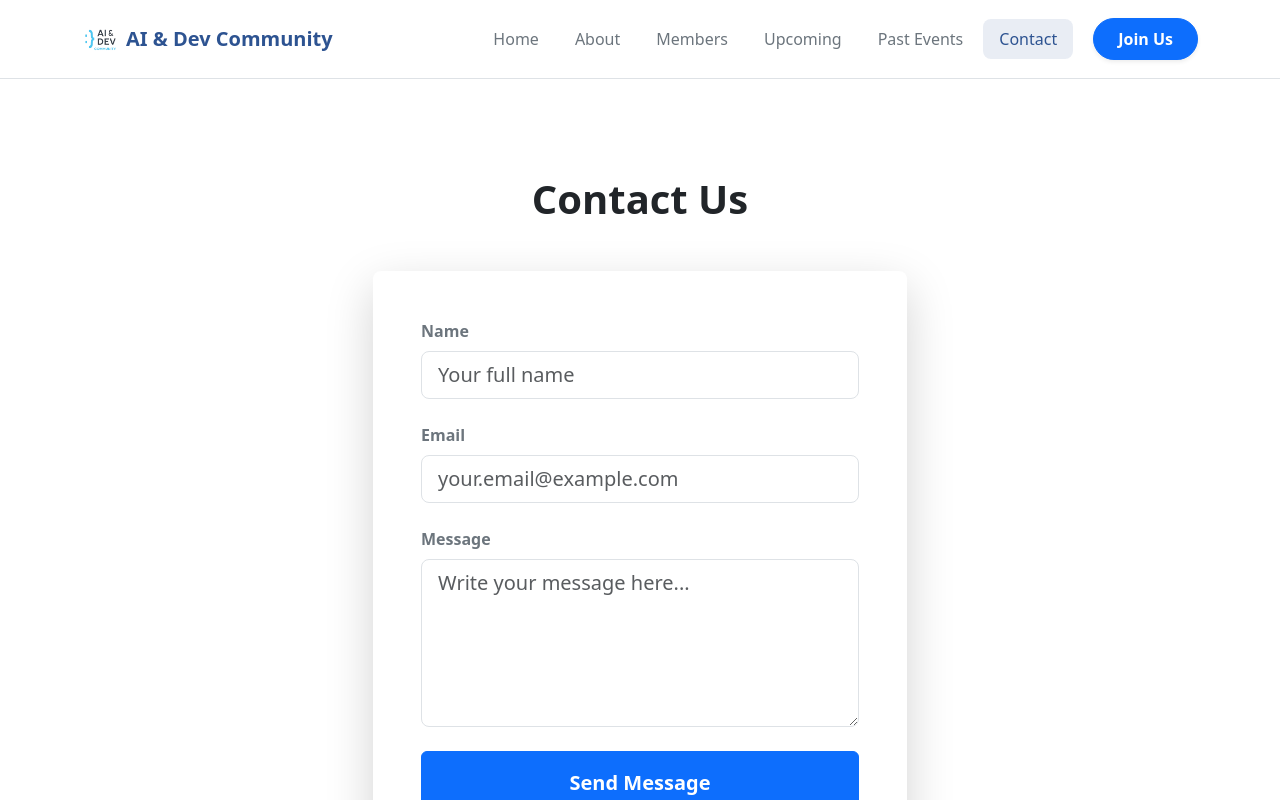
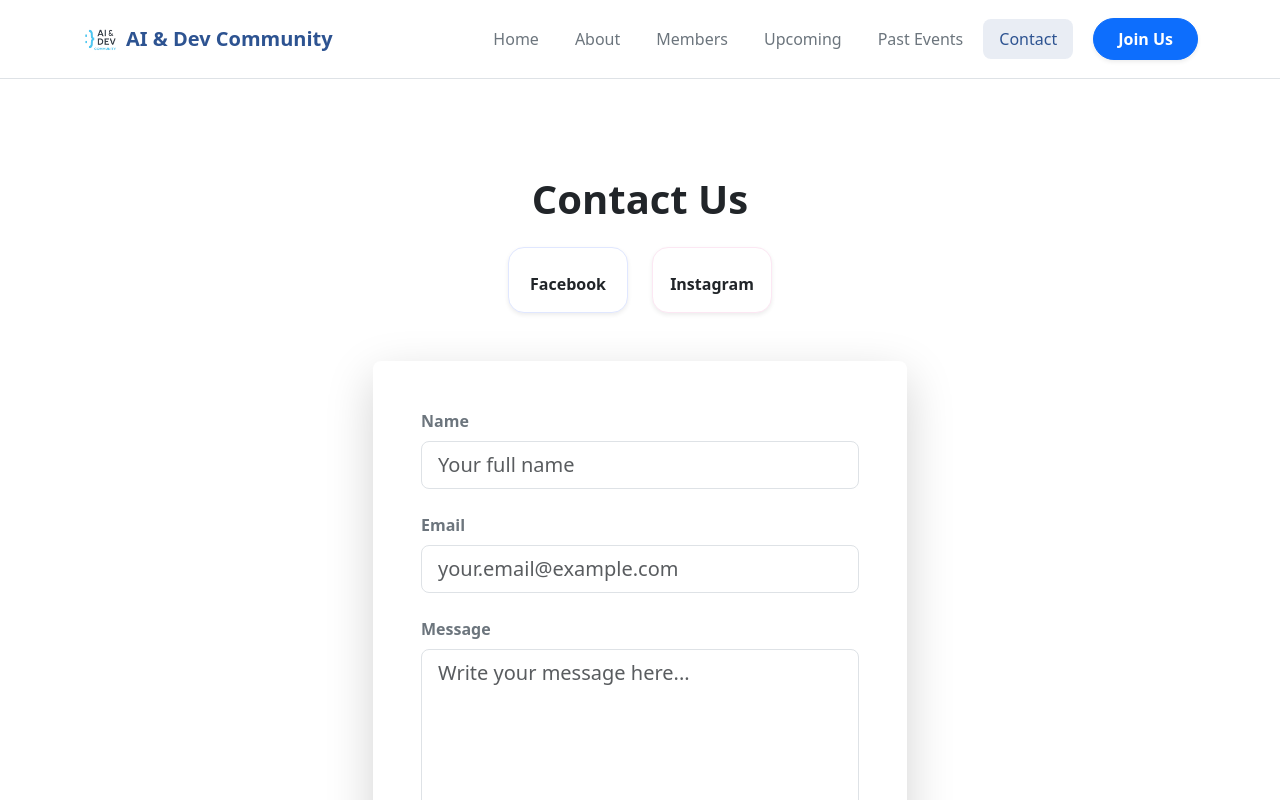
Before and after one commit to moustaghffiirkawtar-hash/ai_dev_website, a React (Vite) app: page /contact in a window 1280 px wide. Shown: the top 800 px of the page. Built offline with nearby package versions, Linux system fonts and the light colour scheme.

Commit message:
feat: ajout de la page contact

```diff
--- a/src/pages/Contact.jsx
+++ b/src/pages/Contact.jsx
@@ -14,14 +14,47 @@ export default function Contact() {
   };
 
   return (
-    // Bootstrap container to center everything
     <div className="container py-5">
       <div className="row justify-content-center">
         <div className="col-md-8 col-lg-6">
+
           {/* Title */}
-          <h1 className="text-center mb-5 fw-bold text-dark">Contact Us</h1>
+          <h1 className="text-center mb-4 fw-bold text-dark">Contact Us</h1>
 
-          {/* Form Card */}
+          {/* Social Media Links avec Noms */}
+          <div className="d-flex justify-content-center gap-4 mb-5">
+
+            {/* Facebook Card */}
+            <a
+              href="https://www.facebook.com/profile.php?id=61552792641869"
+              target="_blank"
+              rel="noopener noreferrer"
+              className="text-decoration-none text-center d-flex flex-column align-items-center p-3 rounded-4 shadow-sm bg-white"
+              style={{ width: "120px", transition: "all 0.3s ease", border: "1px solid #e0e7ff" }}
+              onMouseEnter={(e) => { e.currentTarget.style.transform = 'translateY(-5px)'; e.currentTarget.style.boxShadow = '0 10px 20px rgba(59, 89, 152, 0.2)'; e.currentTarget.style.borderColor = '#3b5998'; }}
+              onMouseLeave={(e) => { e.currentTarget.style.transform = 'translateY(0)'; e.currentTarget.style.boxShadow = 'none'; e.currentTarget.style.borderColor = '#e0e7ff'; }}
+            >
+              <i className="bi bi-facebook fs-1 mb-2" style={{ color: "#3b5998" }}></i>
+              <span className="fw-bold text-dark fs-6">Facebook</span>
+            </a>
+
+            {/* Instagram Card */}
+            <a
+              href="https://www.instagram.com/aidev_communityfsbm?igsh=OHQwMjEwamFtZGY2"
+              target="_blank"
+              rel="noopener noreferrer"
+              className="text-decoration-none text-center d-flex flex-column align-items-center p-3 rounded-4 shadow-sm bg-white"
+              style={{ width: "120px", transition: "all 0.3s ease", border: "1px solid #fce7f3" }}
+              onMouseEnter={(e) => { e.currentTarget.style.transform = 'translateY(-5px)'; e.currentTarget.style.boxShadow = '0 10px 20px rgba(225, 48, 108, 0.2)'; e.currentTarget.style.borderColor = '#E1306C'; }}
+              onMouseLeave={(e) => { e.currentTarget.style.transform = 'translateY(0)'; e.currentTarget.style.boxShadow = 'none'; e.currentTarget.style.borderColor = '#fce7f3'; }}
+            >
+              <i className="bi bi-instagram fs-1 mb-2" style={{ color: "#E1306C" }}></i>
+              <span className="fw-bold text-dark fs-6">Instagram</span>
+            </a>
+
+          </div>
+
+          {/* Form Card (Rahi b7al b7al kifma kant) */}
           <div className="card shadow-lg border-0 rounded-3 p-4 p-md-5">
             <form onSubmit={handleSubmit}>
               {/* Name Field */}
@@ -81,6 +114,7 @@ export default function Contact() {
               </button>
             </form>
           </div>
+
         </div>
       </div>
     </div>
```
